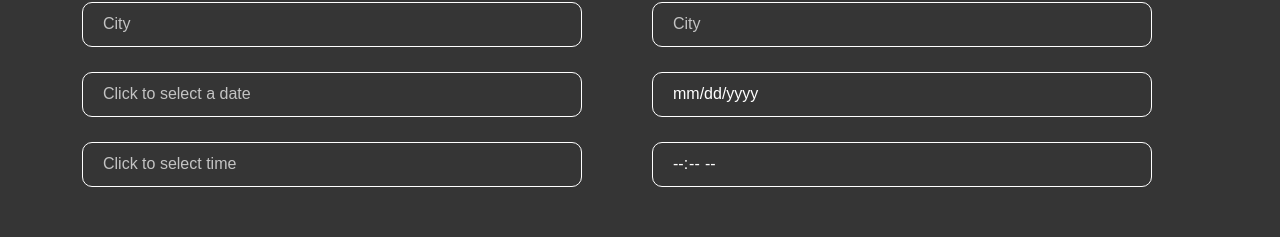
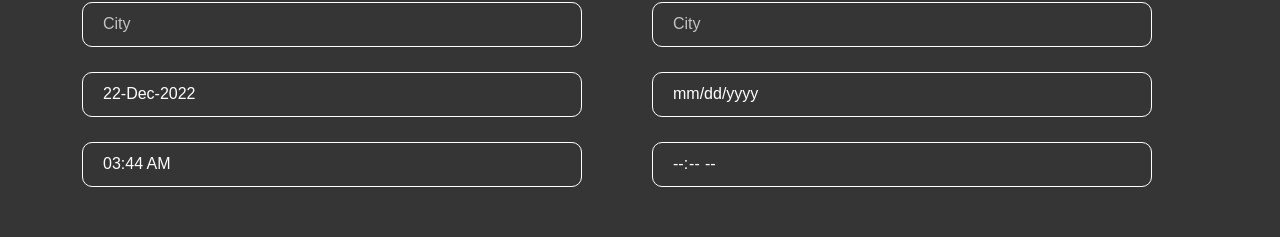
Before and after one commit to TatianaMoseeva/timechecker, a React (Create React App) app: page / in a window 1280 px wide. Shown: the part 332-569 px from the top of the page. Built offline with nearby package versions, Linux system fonts and the light colour scheme.

Commit message:
edit data object for server request

```diff
--- a/src/components/hostCity/HostCity.js
+++ b/src/components/hostCity/HostCity.js
@@ -4,7 +4,7 @@ import './HostCity.scss';
 import DatePicker from "react-datepicker";
 import "react-datepicker/dist/react-datepicker.css";
 
-function HostCity({city, day, time, handleChange, dateChange}) {
+function HostCity({city, day, time, handleChange, dateChange, timeChange}) {
 
     return  <div className="info-blocks__section host">
                 <h2 className="info-blocks__title">Host city</h2>
@@ -22,8 +22,8 @@ function HostCity({city, day, time, handleChange, dateChange}) {
                 />
 
                 <DatePicker
-                    selected={day}
-                    onChange={dateChange}
+                    selected={time}
+                    onChange={timeChange}
                     showTimeSelect
                     showTimeSelectOnly
                     timeIntervals={30}
--- a/src/components/infoBlocks/InfoBlocks.js
+++ b/src/components/infoBlocks/InfoBlocks.js
@@ -16,7 +16,7 @@ function InfoBlocks() {
 
     const timeApiService = new TimeApiService();
 
-    const [value, setValue] = useState({baseCity: '', baseDay: '', baseTime: '', targetCity: '', targetDay: '', targetTime: ''});
+    const [value, setValue] = useState({baseCity: '', baseDay: new Date(), baseTime: new Date(), targetCity: '', targetDay: '', targetTime: ''});
     const [loading, setLoading] = useState(false);
     const [error, setError] = useState(false);
 
@@ -37,16 +37,26 @@ function InfoBlocks() {
 
     const updateTime = () => {
         onCharLoading();
+
+        let day = value.baseDay.getFullYear() + '-' + value.baseDay.getMonth()+1 + '-' + value.baseDay.getDate();
+        let time = value.baseTime.getHours() + ':' + value.baseTime.getMinutes();
+
         timeApiService
-            .getTargetTime(value.baseCity, value.baseDay, value.baseTime, value.targetCity)
+            .getTargetTime(value.baseCity, day, time, value.targetCity)
             .then(onDataLoaded)
             .catch(onError);
     }
 
-    const dateChange = date => setValue({...value, ...{baseDay: date}});
+
+    function dateChange(date) {
+		setValue({...value, ...{baseDay: date}});
+	}
+
+    function timeChange(date) {
+		setValue({...value, ...{baseTime: date}});
+	}
 
     function handleChange(prop, event) {
-
 		setValue({...value, ...{[prop]: event.target.value}});
         event.preventDefault();
 	}
@@ -54,14 +64,12 @@ function InfoBlocks() {
     function finishEdit() {
         if (value.baseCity !== '' && value.baseDay !== '' && value.baseTime !== '' && value.targetCity !== '') {
             updateTime();
-        }else {
-            console.log(value);
         }
     }
 
     const errorMsg = error ? <ErrorMsg/> : null;
 
-    const content = !(error) ? <View value={value} dateChange={dateChange} handleChange={handleChange} finishEdit={finishEdit} loading={loading}/> : null;
+    const content = !(error) ? <View value={value} dateChange={dateChange} timeChange={timeChange} handleChange={handleChange} finishEdit={finishEdit} loading={loading}/> : null;
 
     return <main className="info-blocks">
                 {errorMsg}
@@ -70,13 +78,13 @@ function InfoBlocks() {
 
 }
 
-const View = ({value, handleChange, dateChange, finishEdit, loading}) => {
+const View = ({value, handleChange, dateChange, timeChange, finishEdit, loading}) => {
     const {baseCity, baseDay, baseTime, targetCity, targetDay, targetTime} = value;
 
     return (
         <>
             <Row xs={1} sm={2}>
-                <Col><HostCity dateChange={dateChange} city={baseCity} day={baseDay} time={baseTime} handleChange={handleChange} /></Col>
+                <Col><HostCity dateChange={dateChange} timeChange={timeChange} city={baseCity} day={baseDay} time={baseTime} handleChange={handleChange} /></Col>
                 <Col><DestCity city={targetCity} day={targetDay} time={targetTime} handleChange={handleChange} finishEdit={finishEdit} loading={loading}/></Col>
             </Row>
             <CopyMsg />
```
